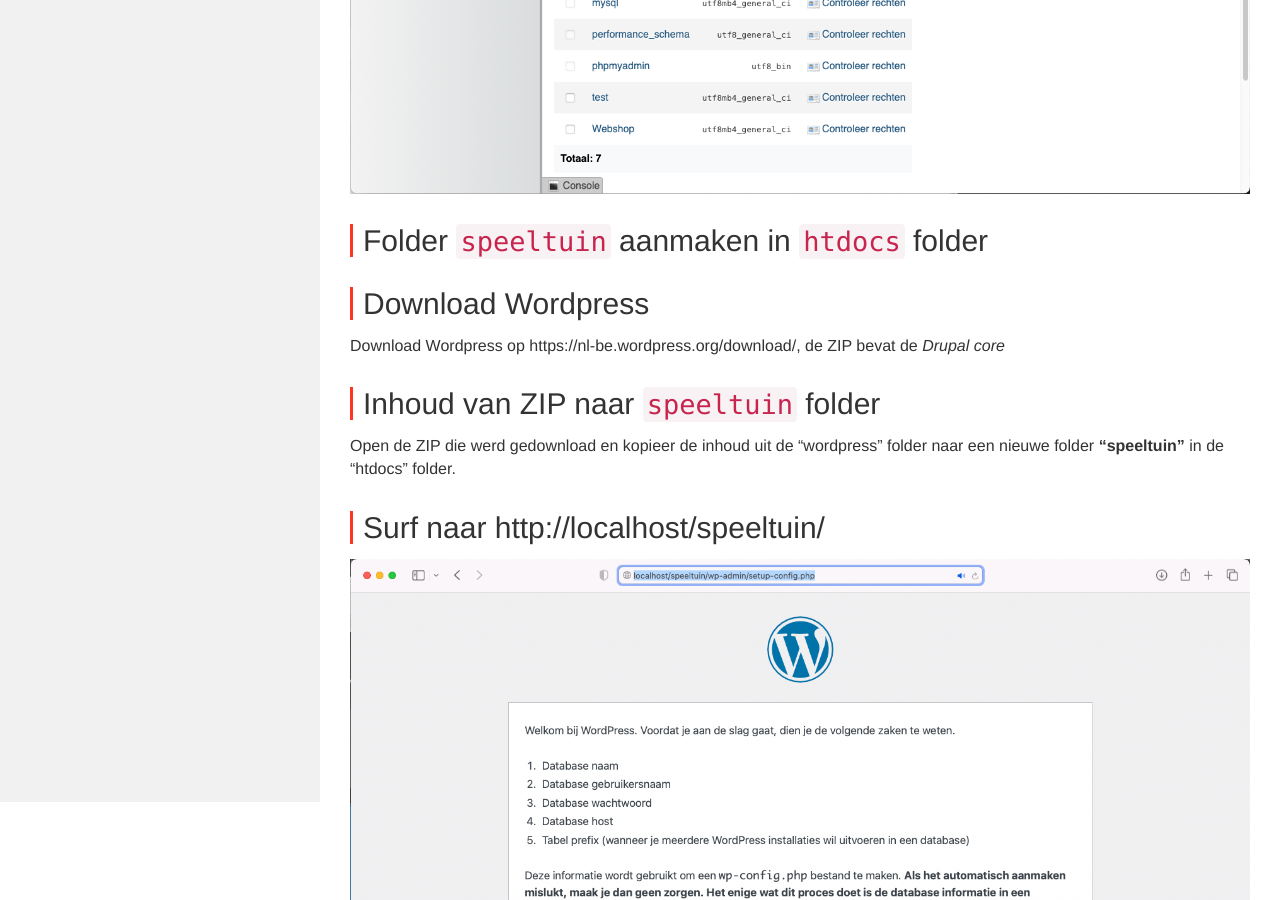
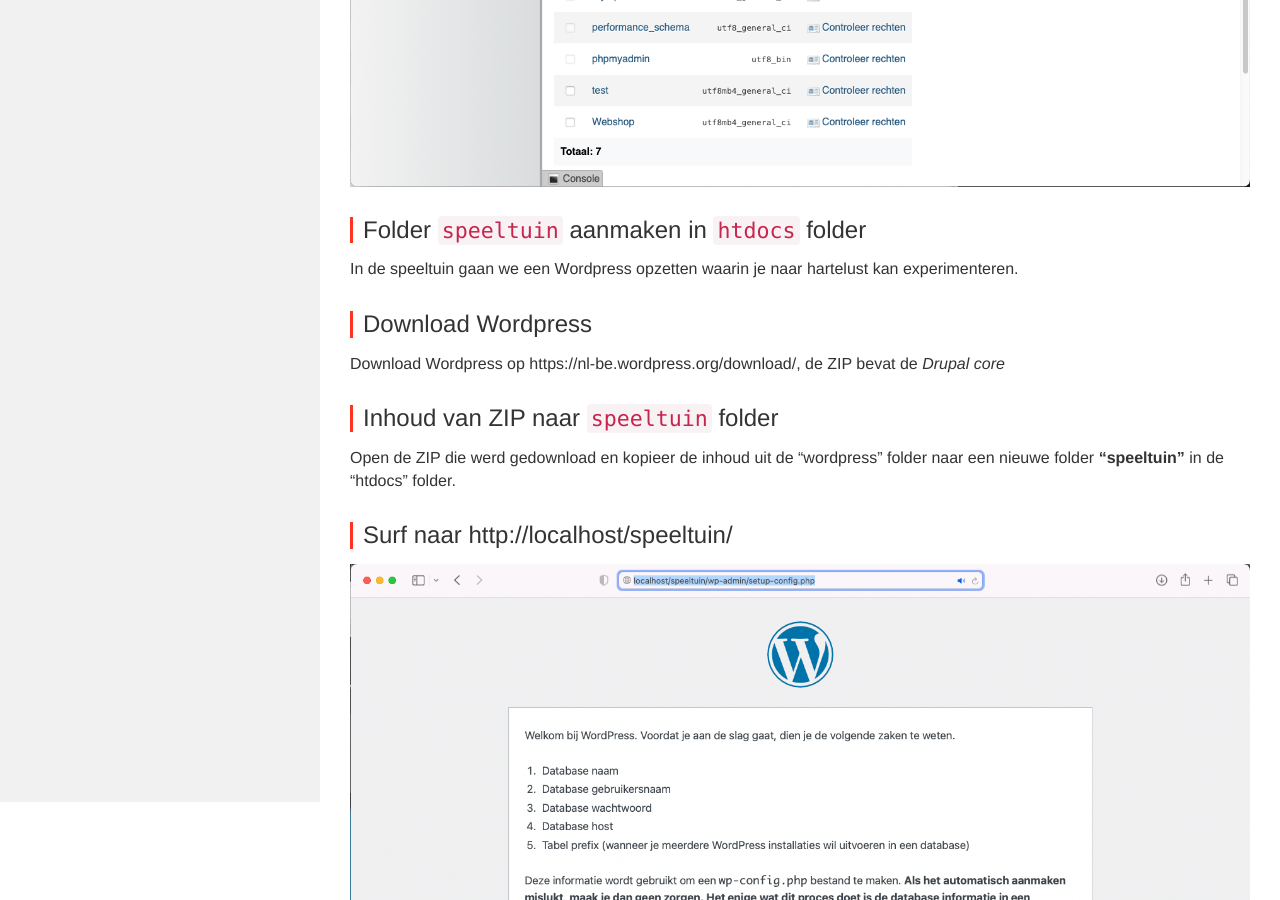
Before and after one commit to Syntra-Brussel/dynamische-webtechnieken, a Jekyll site: the page built from wordpress/installeren.md, in a window 1280 px wide and 900 px high, scrolled down 698 px. Built offline with Jekyll 4.4.1, drawn with Linux system fonts in a browser that asks for light colours; nearby versions of some CDN libraries; a script that is not in the unit is left out.

Commit message:
Update installeren.md

```diff
--- a/wordpress/installeren.md
+++ b/wordpress/installeren.md
@@ -12,22 +12,22 @@
 
 Zo'n webserver kan dus op het internet draaien of lokaal via bv. <strong>XAMPP</strong>.
 
-## Database "speeltuin" aanmaken
+### Database "speeltuin" aanmaken
 Surf naar phpMyAdmin (via http://localhost/dashboard/) en maak een database "speeltuin" aan.
 <img src="images/installeren_nieuwe_database.jpg" />
 
-## Folder <code>speeltuin</code> aanmaken in <code>htdocs</code> folder
+### Folder <code>speeltuin</code> aanmaken in <code>htdocs</code> folder
+In de speeltuin gaan we een Wordpress opzetten waarin je naar hartelust kan experimenteren.
 
-## Download Wordpress
+### Download Wordpress
 Download Wordpress op https://nl-be.wordpress.org/download/, de ZIP bevat de <em>Drupal core</em>
 
-## Inhoud van ZIP naar <code>speeltuin</code> folder
+### Inhoud van ZIP naar <code>speeltuin</code> folder
 Open de ZIP die werd gedownload en kopieer de inhoud uit de "wordpress" folder naar een nieuwe folder <strong>"speeltuin"</strong> in de "htdocs" folder.
 
-## Surf naar http://localhost/speeltuin/
+### Surf naar http://localhost/speeltuin/
 <img src="images/installeren_start.jpg" />
 
-## Klik op "Laten we starten"
-
+### Klik op "Laten we starten"
 Vul de database gegevens in (database "speeltuin", gebruikersnaam "root" en geen paswoord)
 <img src="images/installeren_database.jpg" />
```
